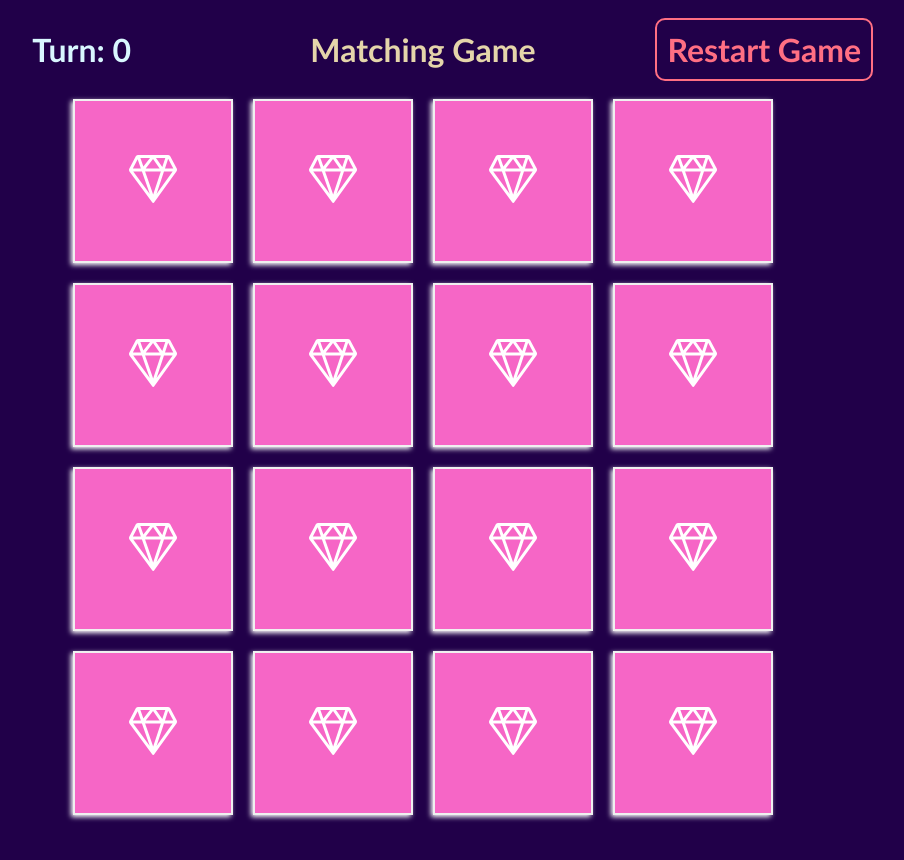
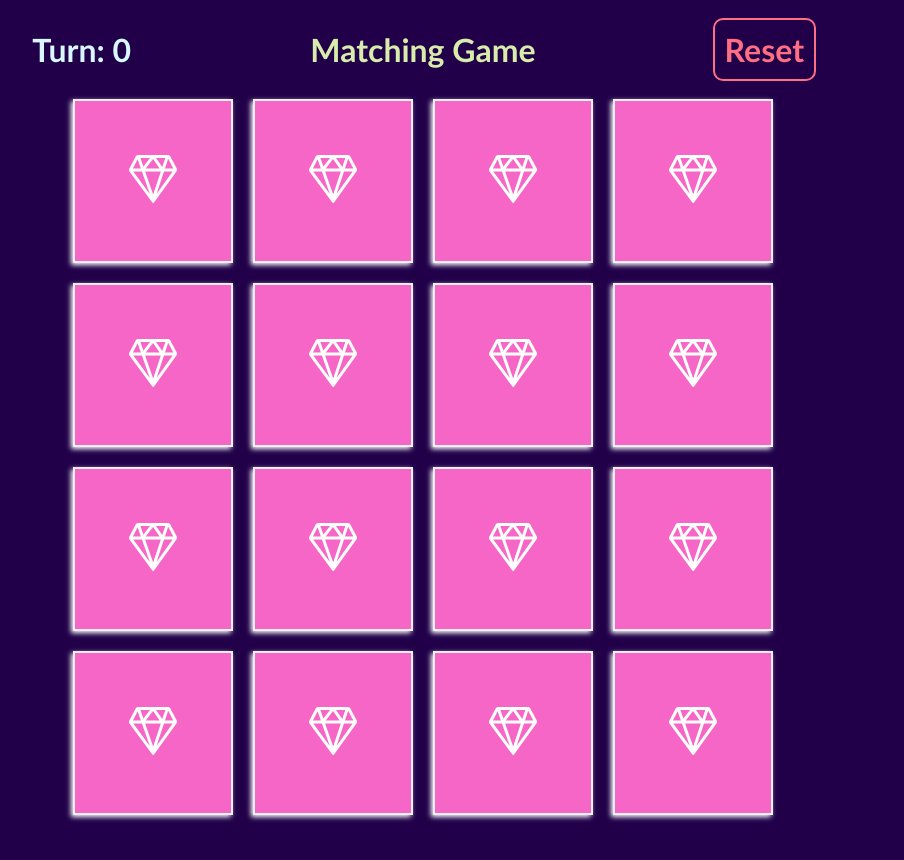
Before and after one commit to Ak-Bhatia/memory-game, a React (Create React App) app: page / in a window 1280 px wide. Shown: the top 860 px of the page, without its empty margins (217-1121 px from the left). Built offline with nearby package versions, Linux system fonts and the light colour scheme.

Commit message:
Update App.js

```diff
--- a/src/App.js
+++ b/src/App.js
@@ -111,7 +111,7 @@ function App() {
               restartGame();
             }}
           >
-            Restart Game
+            Reset
           </a>
         </div>
       </div>
```
